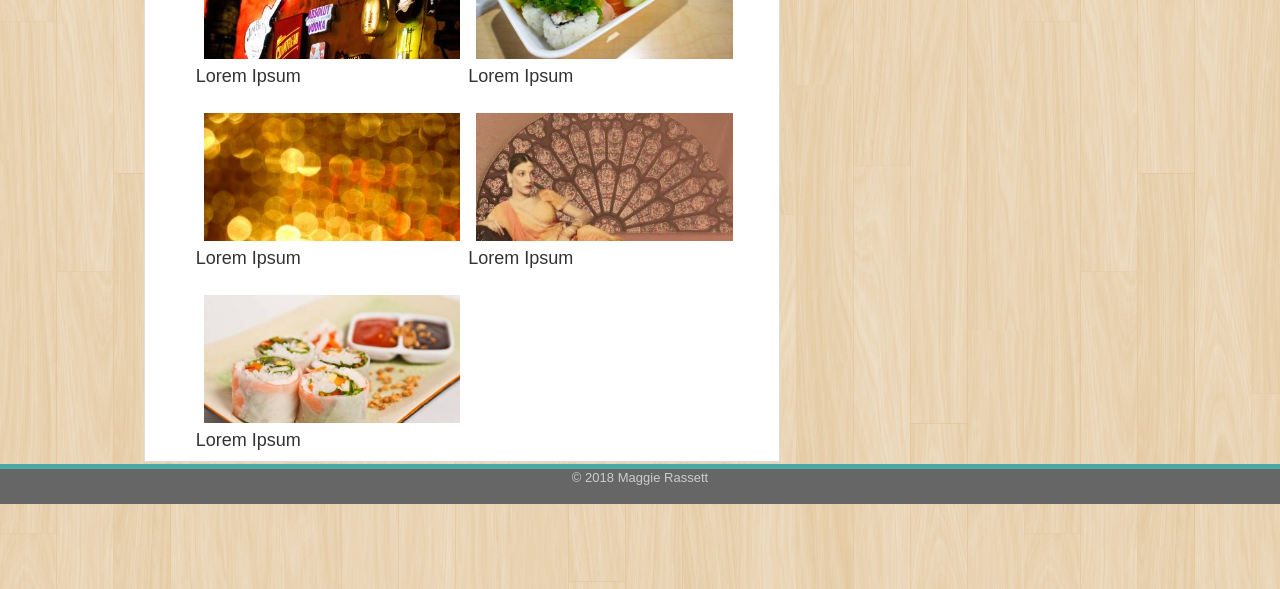
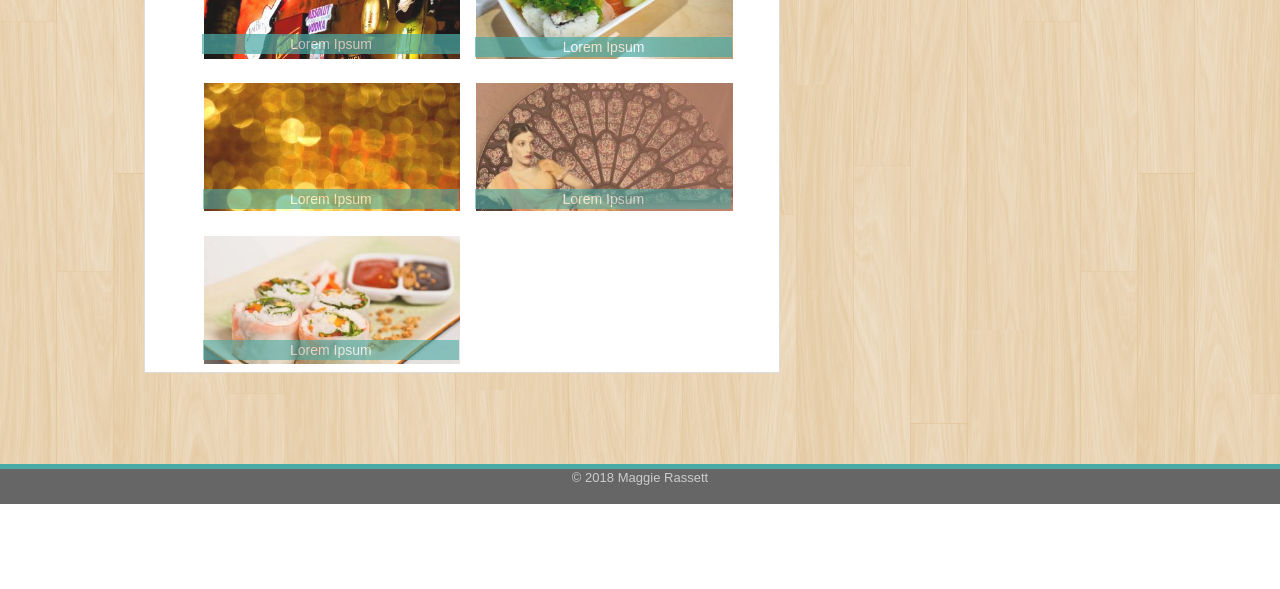
Before and after one commit to mrassett/Bootstrap-Portfolio, a plain HTML site: page portfolio.html in a window 1280 px wide. Shown: the part 296-885 px from the top of the page. After the commit the page ends 800 px from the top, so only its background shows below. Drawn offline with nearby package versions, Linux system fonts and the light colour scheme.

Commit message:
Finished Product

```diff
--- a/assets/css/style.css
+++ b/assets/css/style.css
@@ -133,14 +133,70 @@ div.col-sm-6 {
     padding: 0 0px;
   }
 
-  .section img {
+figure img {
     margin-top: 8px;
     padding: 3%;
     float:left;
-    opacity: 1;
+    opacity: .9;
     width: 100%;
+    position: relative;
 }
+p.first{
+    opacity: .7;
+    margin-top: -10%;
+    position: absolute;
+    top: 32%;
+    background: #4aaaa5;
+    text-align: center;
+    color: white;
+    width: 94.5%;
+    margin-left: 6.5px;
 
+}
+p.caption{
+    opacity: .7;
+    margin-top: -10%;
+    position: absolute;
+    top: 49%;
+    background: #4aaaa5;
+    text-align: center;
+    color: white;
+    width: 94.5%;
+    margin-left: 6.5px;
+
+}
+p.other{
+    background: #4aaaa5;
+    text-align: center;
+    color: white;
+    opacity: .6;
+    position: absolute;
+    width:94%;
+    top: 90%;
+    margin-left:7px;
+
+}
+p.second{
+    background: #4aaaa5;
+    text-align: center;
+    color: white;
+    opacity: .6;
+    position: absolute;
+    width:94%;
+    top: 60%;
+    margin-left:7px;
+
+}
+p.last{
+    background: #4aaaa5;
+    text-align: center;
+    color: white;
+    opacity: .6;
+    position: absolute;
+    width:94%;
+    top: 93%;
+    margin-left:7px;
+}
 
 
 /* Contact Form */
--- a/portfolio.html
+++ b/portfolio.html
@@ -33,18 +33,34 @@
      <h2>Portfolio</h2>
 <div class="section">
      <div class= "col-sm-6">
-        <img src="./assets/images/women.jpeg">
-        <h4>Lorem Ipsum</h4>
-        <img src="./assets/images/drinker.jpeg">
-        <h4>Lorem Ipsum</h4>
-        <img src="./assets/images/bread.jpeg">
-        <h4>Lorem Ipsum</h4>
+                                <figure>
+        <img src="./assets/images/women.jpeg" class="figure-img img-fluid">
+                                </figure>
+                                <p class="first">Lorem Ipsum</p>
+
+                                <figure>
+        <img src="./assets/images/drinker.jpeg" class="figure-img img-fluid">
+                                </figure>
+                                <p class="second">Lorem Ipsum</p>
+
+                                <figure>
+        <img src="./assets/images/bread.jpeg" class="figure-img img-fluid">
+                                </figure>
+                                <p class="last">Lorem Ipsum</p>
     </div>
-<div class= "col-sm-6">
-    <img src="./assets/images/Shanghai.jpeg">
-    <h4>Lorem Ipsum</h4>
-    <img src="./assets/images/bikers.jpeg">
-    <h4>Lorem Ipsum</h4>
+
+    <div class= "col-sm-6">
+                                <figure>
+    <img src="./assets/images/Shanghai.jpeg" class="figure-img img-fluid">
+                                </figure>
+                                <p class="caption">Lorem Ipsum</p>
+
+                                <figure>
+    <img src="./assets/images/bikers.jpeg" class="figure-img img-fluid">
+                                </figure>
+                                <p class="other">Lorem Ipsum</p>
+
+
 </div>
 </div>
 </div>
```
Also changed, not shown: index.html (+2 -2 lines).
